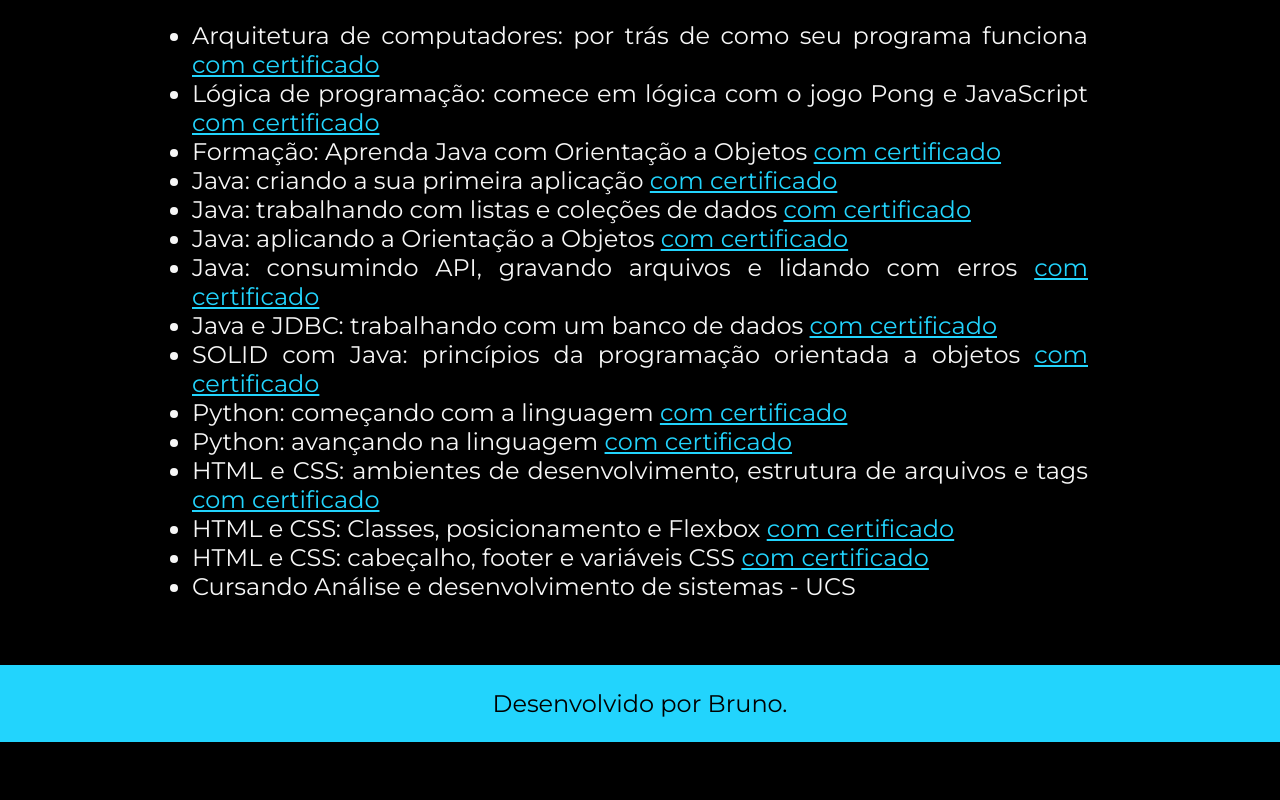
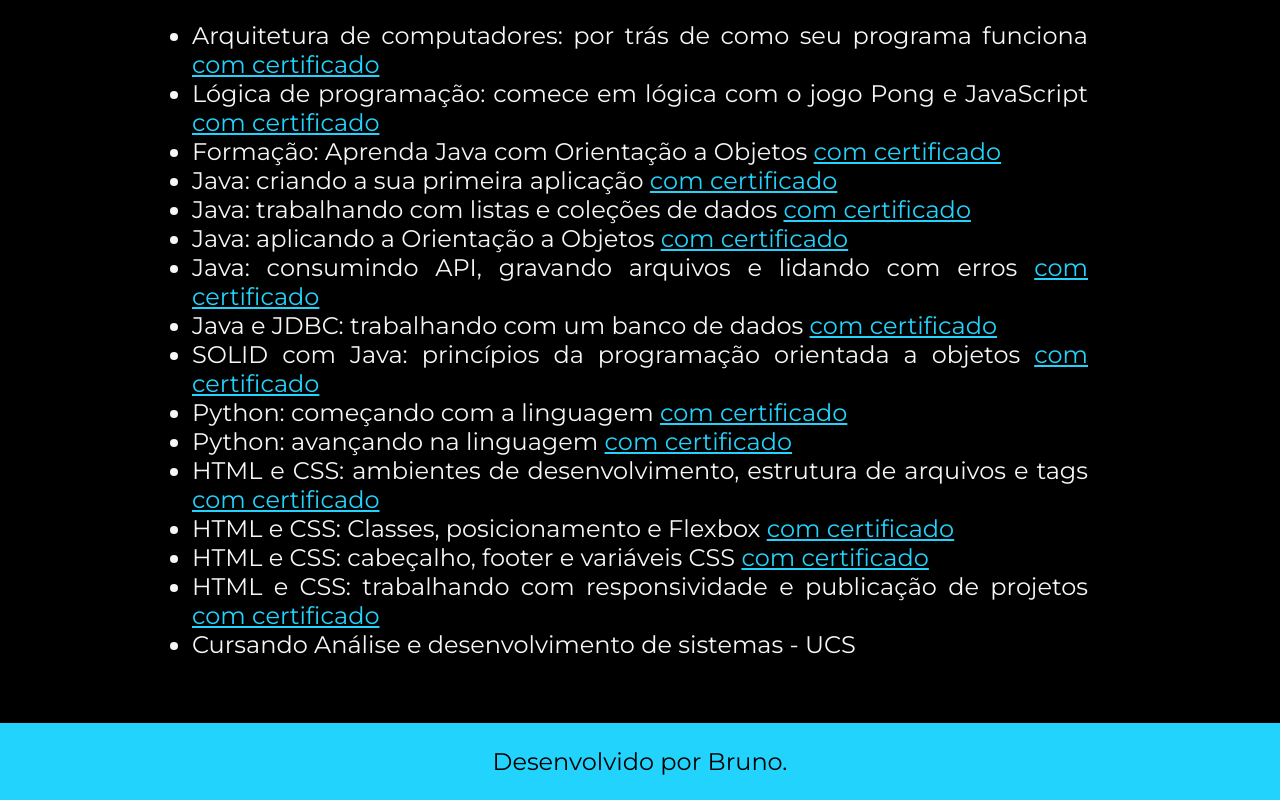
Before and after one commit to BrunoPaese/portifolio, a plain HTML site: page curriculo.html in a window 1280 px wide. Shown: the part 415-1215 px from the top of the page. Before the commit the page ends 1157 px from the top, so only its background shows below. Drawn offline with nearby package versions, Linux system fonts and the light colour scheme.

Commit message:
Add files via upload

```diff
--- a/curriculo.html
+++ b/curriculo.html
@@ -42,6 +42,7 @@
                 <li>HTML e CSS: ambientes de desenvolvimento, estrutura de arquivos e tags <a href="https://cursos.alura.com.br/certificate/9b007f09-f461-4857-a26b-baeac0a6ab40?lang=pt_BR">com certificado</a></li>
                 <li>HTML e CSS: Classes, posicionamento e Flexbox <a href="https://cursos.alura.com.br/certificate/95b64a97-7166-44b8-bb03-625fc76e171b?lang=pt_BR">com certificado</a></li>
                 <li>HTML e CSS: cabeçalho, footer e variáveis CSS <a href="https://cursos.alura.com.br/certificate/dfd96dc2-9bb6-47a0-946a-80b18eb54b5c?lang=pt_BR">com certificado</a></li>
+                <li>HTML e CSS: trabalhando com responsividade e publicação de projetos <a href="https://cursos.alura.com.br/certificate/8a5f3d63-934f-4d0a-ab81-f606404718ee?lang=pt_BR">com certificado</a></li>
                 <li>Cursando Análise e desenvolvimento de sistemas - UCS </li>
             </ul>
         </section>
```
